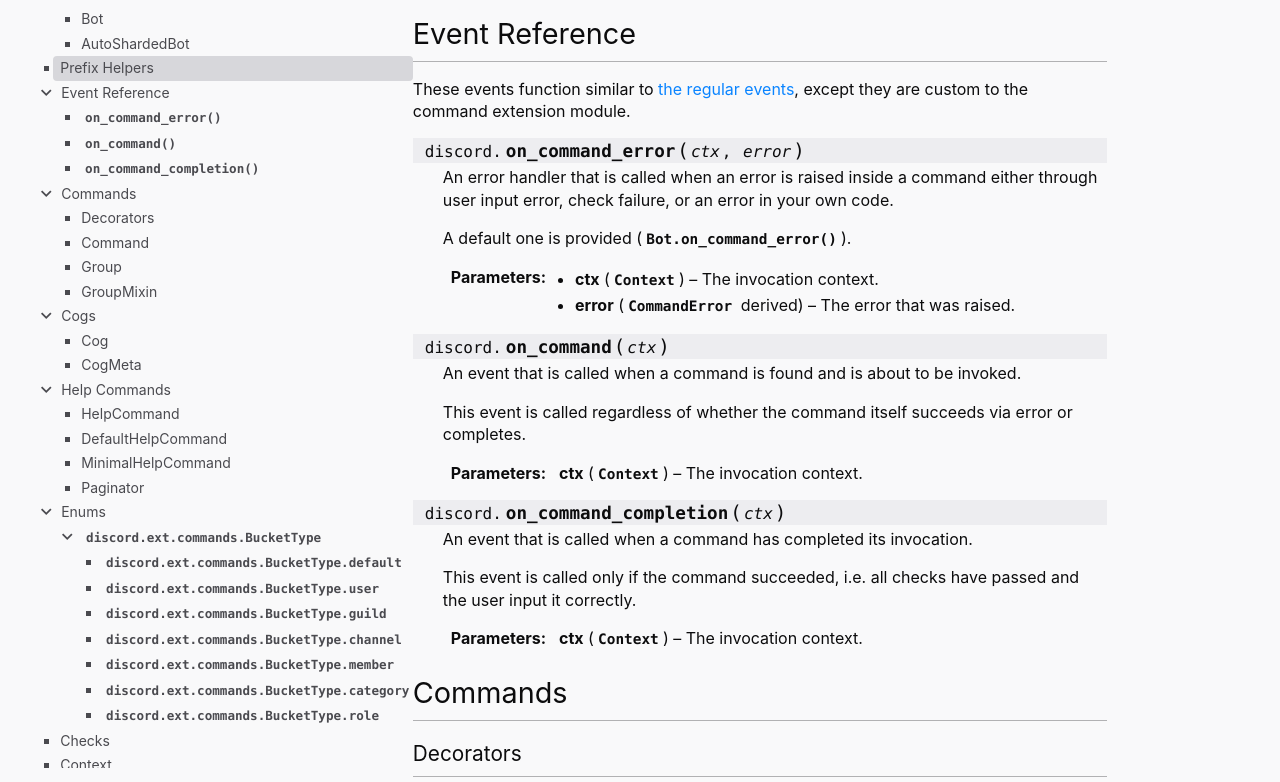
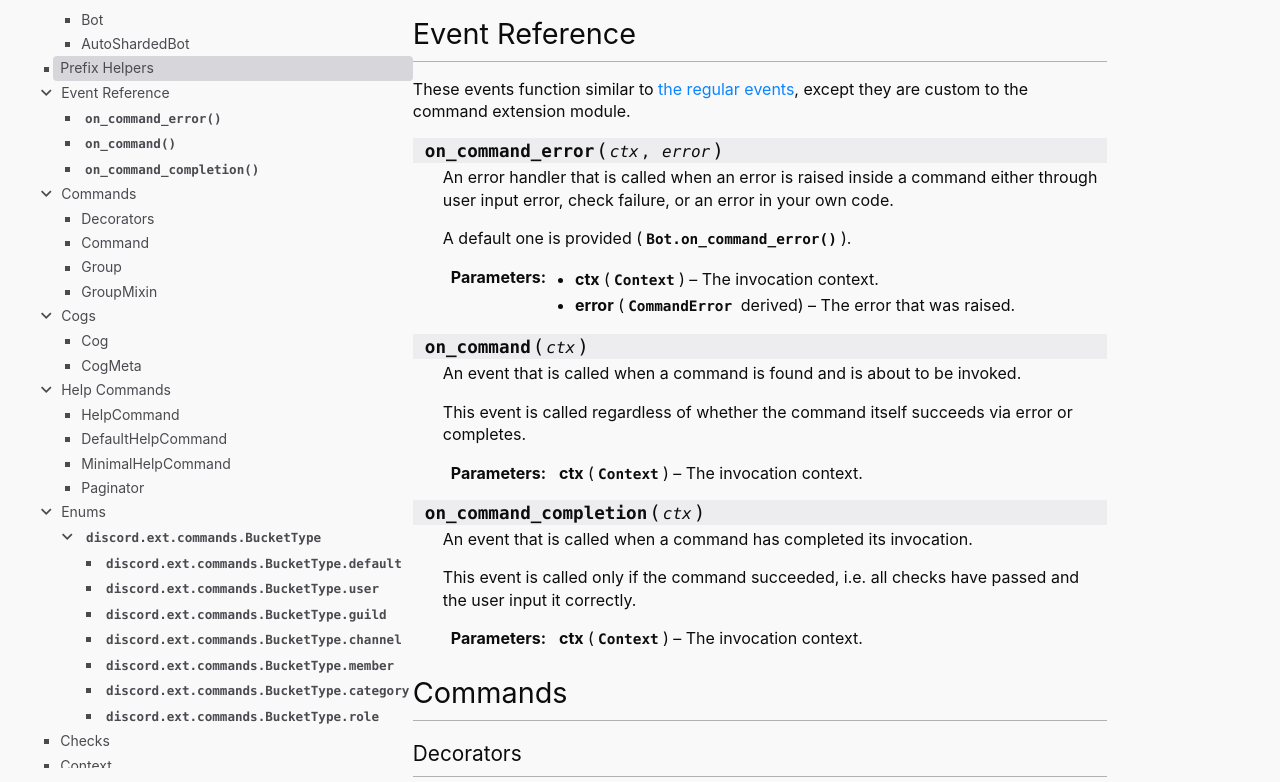
Before and after one commit to Rapptz/discord.py, a Sphinx documentation site: the page built from docs/ext/commands/api.rst, in a window 1280 px wide and 900 px high, scrolled down 820 px, cut to the strip 118-900 px from the top of the window. Built offline with Sphinx 7.4.7, drawn with Linux system fonts in a browser that asks for light colours.

Commit message:
Remove current module reference in commands API docs

```diff
--- a/docs/ext/commands/api.rst
+++ b/docs/ext/commands/api.rst
@@ -1,5 +1,3 @@
-.. currentmodule:: discord
-
 API Reference
 ===============
 
```
